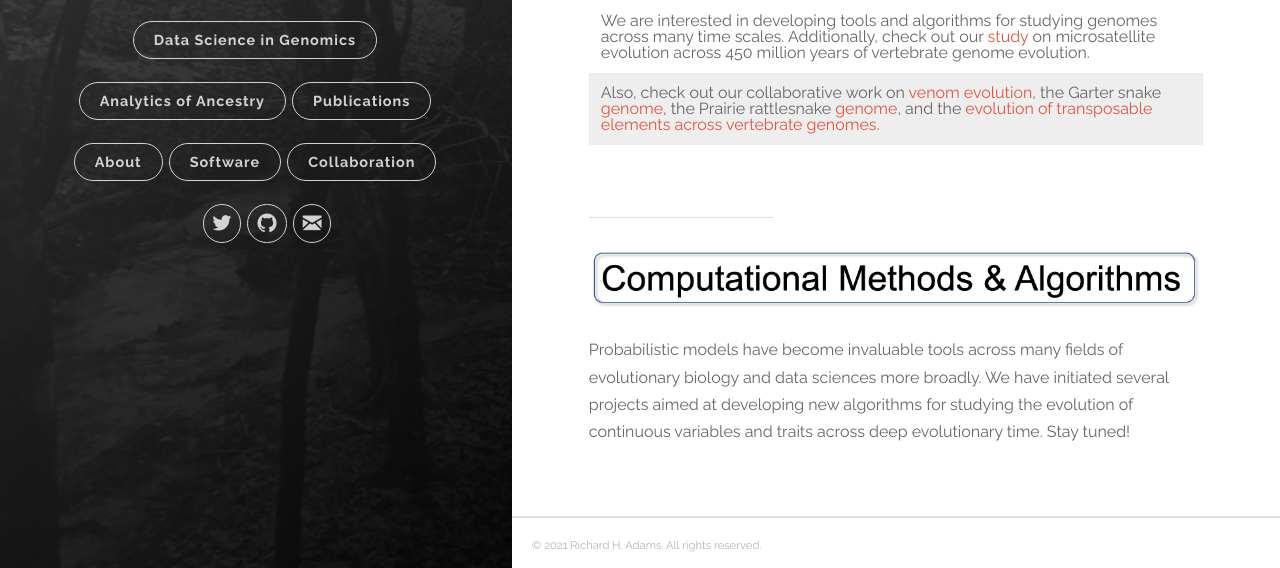
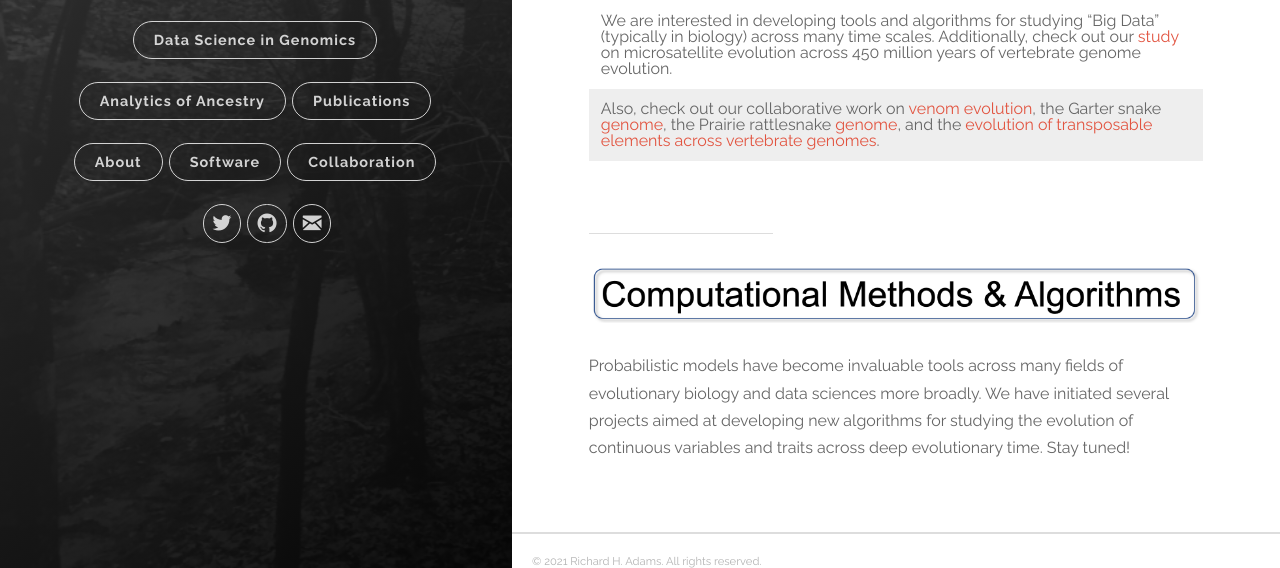
Before and after one commit to rhaTESTrha/Research, a Jekyll site: the page built from _posts/2019-11-08-research2.markdown, in a window 1280 px wide and 1273 px high. Shown: the part 705-1273 px from the top of the window. Built offline with Jekyll 4.4.1, drawn with Linux system fonts in a browser that asks for light colours.

Commit message:
Update 2019-11-08-research2.markdown

```diff
--- a/_posts/2019-11-08-research2.markdown
+++ b/_posts/2019-11-08-research2.markdown
@@ -7,7 +7,7 @@ categories: [jekyll]
 ------------------------------------------------------------------------------------------------------
 ![image tooltip here](images/Box45.png)![image tooltip here](images/EG1.png)
 
-| We are interested in developing tools and algorithms for studying genomes across many time scales. Additionally, check out our [study](https://www.nrcresearchpress.com/doi/10.1139/gen-2015-0124?url_ver=Z39.88-2003&rfr_id=ori%3Arid%3Acrossref.org&rfr_dat=cr_pub%3Dwww.ncbi.nlm.nih.gov&#.Xcwlay2ZNkU) on microsatellite evolution across 450 million years of vertebrate genome evolution. |
+| We are interested in developing tools and algorithms for studying "Big Data" (typically in biology)  across many time scales. Additionally, check out our [study](https://www.nrcresearchpress.com/doi/10.1139/gen-2015-0124?url_ver=Z39.88-2003&rfr_id=ori%3Arid%3Acrossref.org&rfr_dat=cr_pub%3Dwww.ncbi.nlm.nih.gov&#.Xcwlay2ZNkU) on microsatellite evolution across 450 million years of vertebrate genome evolution. |
 | Also, check out our collaborative work on [venom evolution](https://academic.oup.com/mbe/article/32/1/173/2925580), the Garter snake [genome](https://academic.oup.com/gbe/article/10/8/2110/5061318), the Prairie rattlesnake [genome](https://genome.cshlp.org/content/early/2019/03/15/gr.240952.118.abstract), and the [evolution of transposable elements across vertebrate genomes](https://www.nature.com/articles/s41467-018-05279-1).|
 ||
 
```
